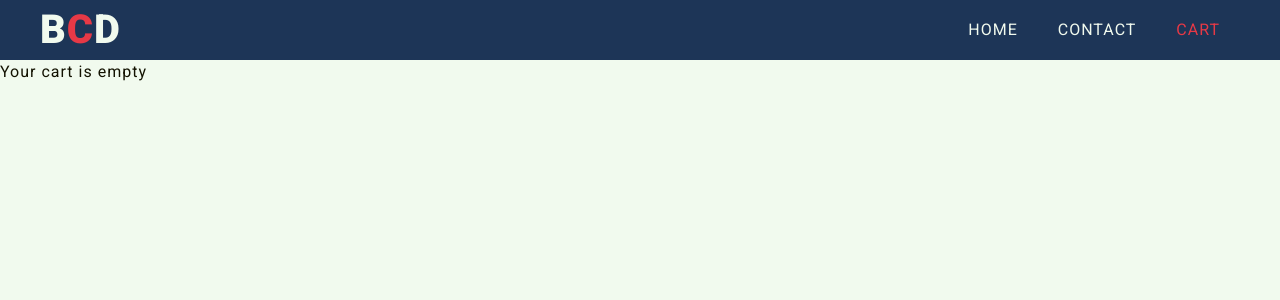
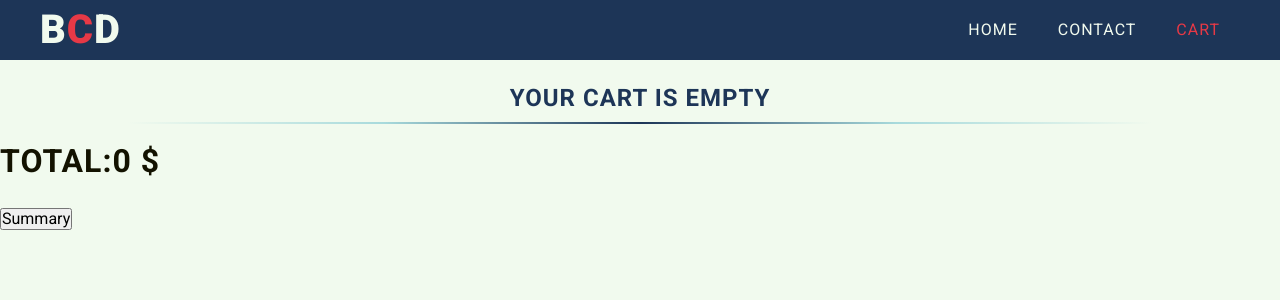
Before and after one commit to Zyar3k/online_shop_bcd--2022, a React (Create React App) app in the folder client/: page /cart in a window 1280 px wide. Shown: the top 300 px of the page. Built offline with nearby package versions, Linux system fonts and the light colour scheme.

Commit message:
Add products styles

```diff
--- a/client/src/components/Cart/Cart.jsx
+++ b/client/src/components/Cart/Cart.jsx
@@ -1,4 +1,5 @@
 import { useNavigate } from "react-router-dom";
+import PageTitle from "../common/PageTitle/PageTitle";
 import CartItem from "./CartItem";
 
 const Cart = (props) => {
@@ -31,8 +32,12 @@ const Cart = (props) => {
     calculateCartTotal();
   };
 
-  if (cart.length === 0) return <p>Your cart is empty</p>;
   return (
+    <>
+      <PageTitle>
+        Your cart
+        {cart.length === 0 && " is empty"}
+      </PageTitle>
       <div>
         {cart.map((product) => (
           <CartItem
@@ -46,6 +51,7 @@ const Cart = (props) => {
         <h1>TOTAL:{total} $ </h1>
         <button onClick={handleClick}>Summary</button>
       </div>
+    </>
   );
 };
 
--- /dev/null
+++ b/client/src/components/ProductCard/ProductCard.jsx
@@ -0,0 +1,15 @@
+import "./ProductCard.scss";
+
+const ProductCard = ({ product }) => {
+  const { name, img, price, tag } = product;
+  return (
+    <li className="card">
+      {tag && <h2 className="card__tag">{tag}</h2>}
+      <h3 className="card__name">{name}</h3>
+      <img className="card__img" src={img} alt="" />
+      <h4 className="card__price">{price}$</h4>
+    </li>
+  );
+};
+
+export default ProductCard;
--- /dev/null
+++ b/client/src/components/ProductCard/ProductCard.scss
@@ -0,0 +1,51 @@
+@import "../../styles/global.scss";
+
+.card {
+  height: 450px;
+  margin: 20px;
+  position: relative;
+  list-style: none;
+  color: $color-black-dark;
+
+  &__tag {
+    position: absolute;
+    top: 0;
+    width: 100%;
+    height: 30px;
+    display: flex;
+    align-items: center;
+    justify-content: center;
+    background-color: rgba(255, 255, 255, 0.5);
+  }
+
+  &__name {
+    position: absolute;
+    padding: 0 10px;
+    top: 50%;
+    left: 50%;
+    transform: translate(-50%, -50%);
+    background-color: rgba(255, 255, 255, 0.6);
+    height: 60px;
+    width: 100%;
+    display: flex;
+    align-items: center;
+    text-align: center;
+    text-shadow: 0 0 1px rgb(0, 0, 0);
+  }
+  &__img {
+    height: 450px;
+  }
+
+  &__price {
+    position: absolute;
+    bottom: 0;
+    right: 0;
+    height: 40px;
+    width: 100%;
+    display: flex;
+    align-items: center;
+    justify-content: center;
+    background-color: rgba(255, 255, 255, 0.5);
+    font-size: 20px;
+  }
+}
--- a/client/src/components/Products/Products.jsx
+++ b/client/src/components/Products/Products.jsx
@@ -2,7 +2,10 @@ import { useEffect } from "react";
 import { Link } from "react-router-dom";
 import Loader from "../../components/common/Loader/Loader";
 import PendingInfo from "../../components/common/PendingInfo/PendingInfo";
+import PageTitle from "../common/PageTitle/PageTitle";
+import ProductCard from "../ProductCard/ProductCard";
 import ProductsAmount from "../ProductsAmount/ProductsAmountContainer";
+import "./Products.scss";
 
 const Products = (props) => {
   const { loadProducts, products, request } = props;
@@ -24,17 +27,16 @@ const Products = (props) => {
 
   if (success) {
     return (
-      <div>
+      <div className="container">
+        <PageTitle>Our products</PageTitle>
         <ProductsAmount />
-        {products.map((product) => (
-          <Link to={`/product/${product._id}`} key={product._id}>
-            <div style={{ border: "1px solid black", padding: "10px" }}>
-              <p>{product.name}</p>
-              <img src={product.img} alt={product.name} />
-              <p>{product.price}</p>
-            </div>
-          </Link>
-        ))}
+        <ul className="productList">
+          {products.map((product) => (
+            <Link to={`/product/${product._id}`} key={product._id}>
+              <ProductCard product={product} />
+            </Link>
+          ))}
+        </ul>
       </div>
     );
   } else if (loading) {
--- /dev/null
+++ b/client/src/components/Products/Products.scss
@@ -0,0 +1,7 @@
+@import "../../styles/global.scss";
+
+.productList {
+  display: flex;
+  flex-wrap: wrap;
+  justify-content: center;
+}
--- /dev/null
+++ b/client/src/components/common/PageTitle/PageTitle.jsx
@@ -0,0 +1,7 @@
+import "./PageTitle.scss";
+
+const PageTitle = ({ children }) => {
+  return <h2 className="pageTitle">{children}</h2>;
+};
+
+export default PageTitle;
--- /dev/null
+++ b/client/src/components/common/PageTitle/PageTitle.scss
@@ -0,0 +1,27 @@
+@import "../../../styles/global.scss";
+
+.pageTitle {
+  text-transform: uppercase;
+  color: $color-blue;
+  margin: 20px 0;
+  display: flex;
+  align-items: center;
+  justify-content: center;
+  position: relative;
+
+  &:after {
+    content: "";
+    width: 80%;
+    height: 2px;
+    background: linear-gradient(
+      to right,
+      $color-background-white,
+      $color-lighter,
+      $color-blue,
+      $color-lighter,
+      $color-background-white
+    );
+    position: absolute;
+    bottom: -8px;
+  }
+}
--- a/client/src/pages/Contact/Contact.jsx
+++ b/client/src/pages/Contact/Contact.jsx
@@ -1,5 +1,11 @@
+import PageTitle from "../../components/common/PageTitle/PageTitle";
+
 const Contact = () => {
-  return <div>Contact</div>;
+  return (
+    <div>
+      <PageTitle>Contact</PageTitle>
+    </div>
+  );
 };
 
 export default Contact;
--- a/client/src/styles/global.scss
+++ b/client/src/styles/global.scss
@@ -17,10 +17,6 @@ body {
   line-height: 1.5;
   letter-spacing: 1px;
   overflow-y: scroll;
-
-  img {
-    height: 200px;
-  }
 }
 
 a,
```
Lines whose indentation alone changed are shown as unchanged.
